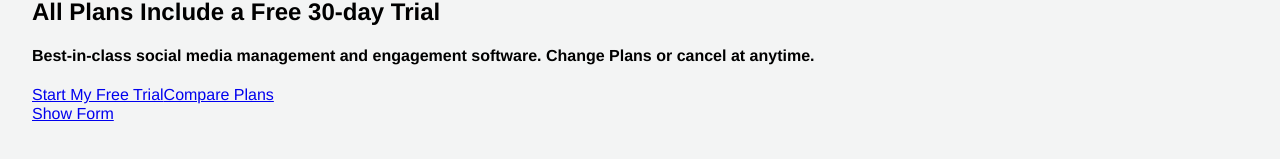
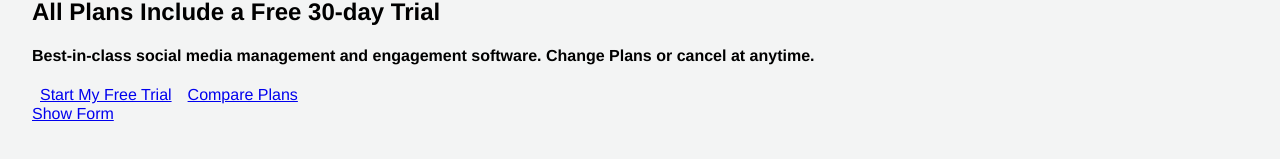
Before and after one commit to BriceShatzer/sprout-plan-rec-app, a React (Create React App) app in the folder app/: page / in a window 1280 px wide. Shown: the part 433-592 px from the top of the page. Built offline with nearby package versions, Linux system fonts and the light colour scheme; a web font is replaced by a local one.

Commit message:
added basic button styling to recommendation page

```diff
--- a/app/src/Main.css
+++ b/app/src/Main.css
@@ -416,6 +416,9 @@ body {
   .plan-recommendation .detail div {
     padding: 0.5rem; }
 
+.plan-recommendation .buttons a {
+  padding: 0.5rem; }
+
 .form {
   transition: all 400ms;
   position: relative;
--- a/app/src/styles/main.scss
+++ b/app/src/styles/main.scss
@@ -24,6 +24,9 @@ body {
             padding: 0.5rem;
         }
     }
+    .buttons {
+        a {padding: 0.5rem;}
+    }
 
 }
 
```
